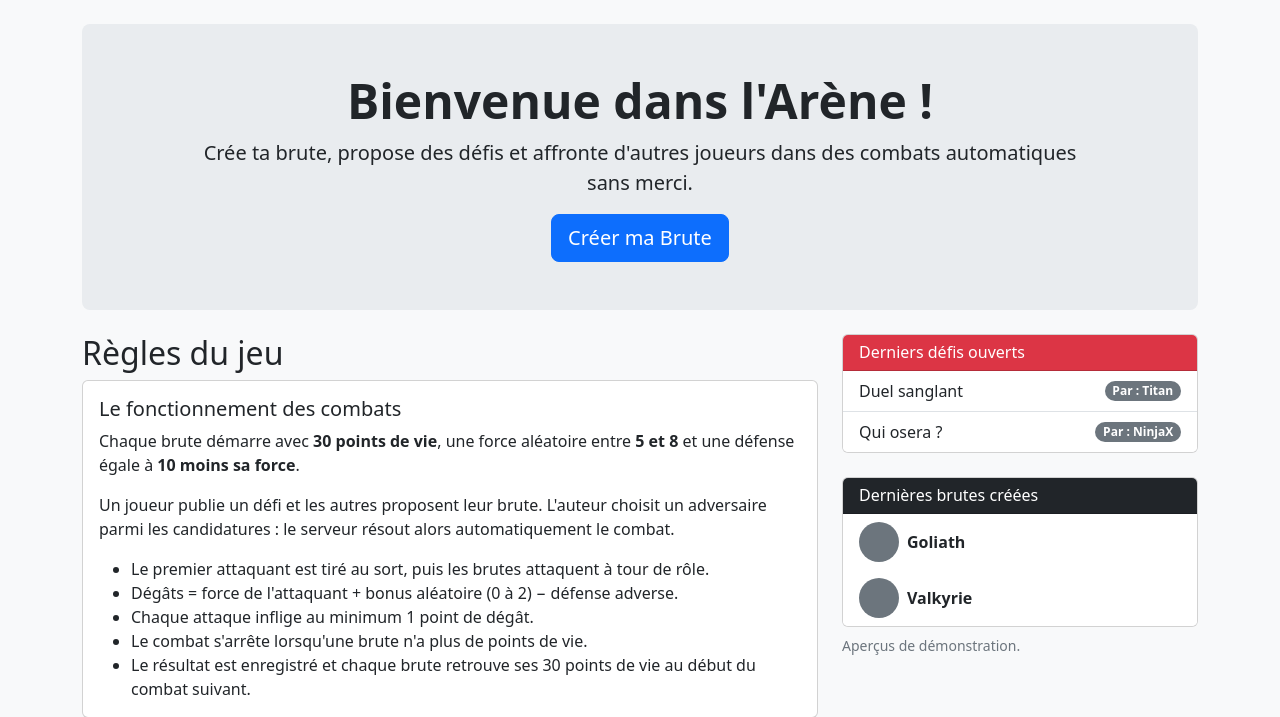
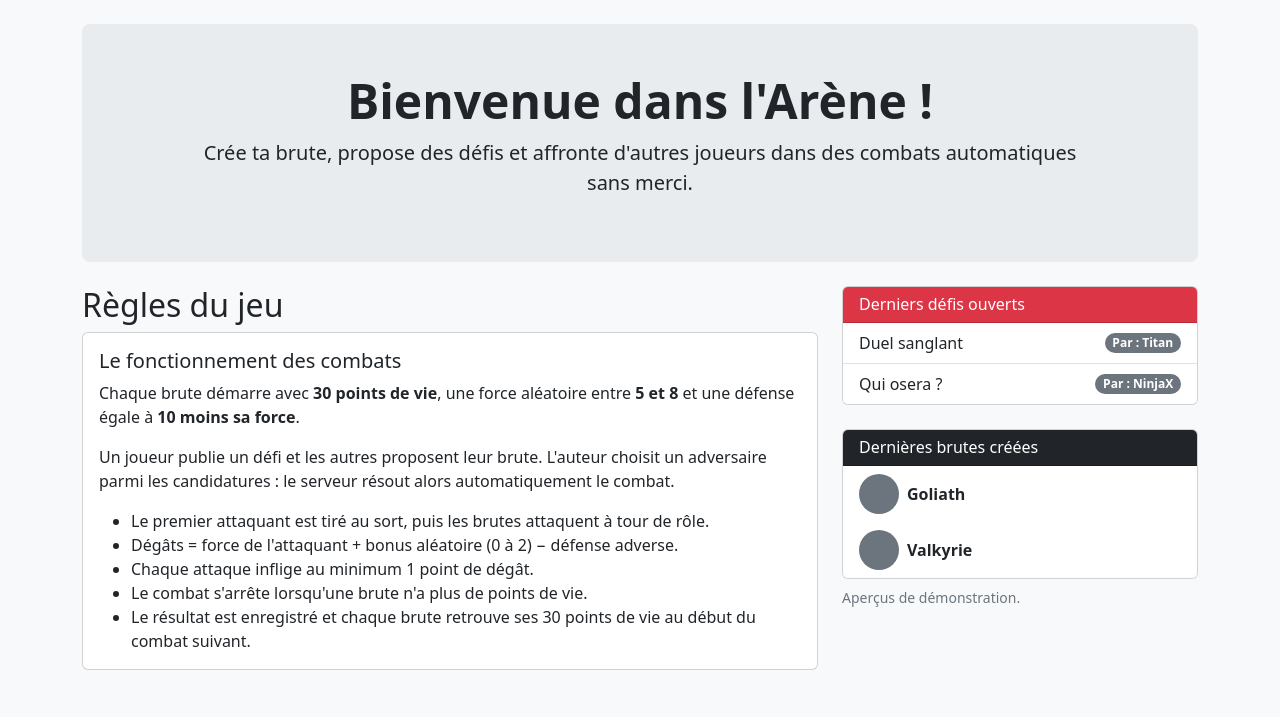
Before and after one commit to hackerdu80/Conception-de-site-web, a PHP site: page /accueil.php in a window 1280 px wide. Shown: the part 56-773 px from the top of the page. Run offline with PHP 8.4, Linux system fonts and the light colour scheme.

Commit message:
Suppression du bouton Créer ma brute dans la page d'accueil

```diff
--- a/accueil.php
+++ b/accueil.php
@@ -17,8 +17,6 @@ require __DIR__ . '/header.inc.php';
 <section class="presentation text-center p-4 p-md-5 mb-4" aria-labelledby="titre-accueil">
     <h1 id="titre-accueil" class="display-5 fw-bold">Bienvenue dans l'Arène !</h1>
     <p class="lead mb-3">Crée ta brute, propose des défis et affronte d'autres joueurs dans des combats automatiques sans merci.</p>
-    <!-- Le visiteur doit d'abord créer son compte. -->
-    <a class="btn btn-primary btn-lg" href="inscription.php">Créer ma Brute</a>
 </section>
 
 <div class="row g-4">
```
Also changed, not shown: creerBrute.php (added).
